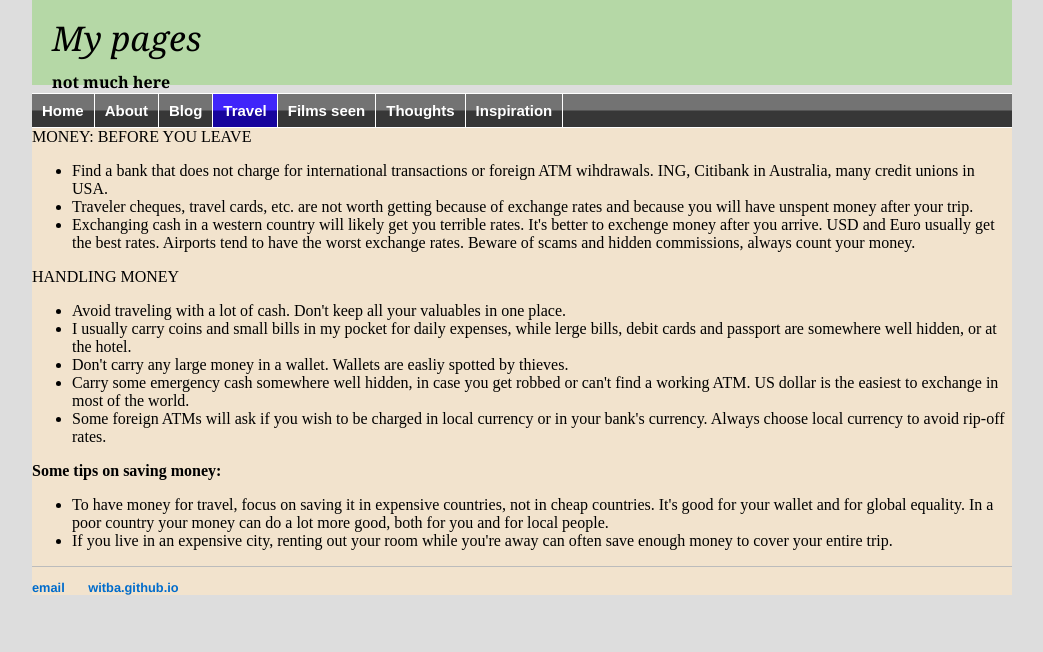
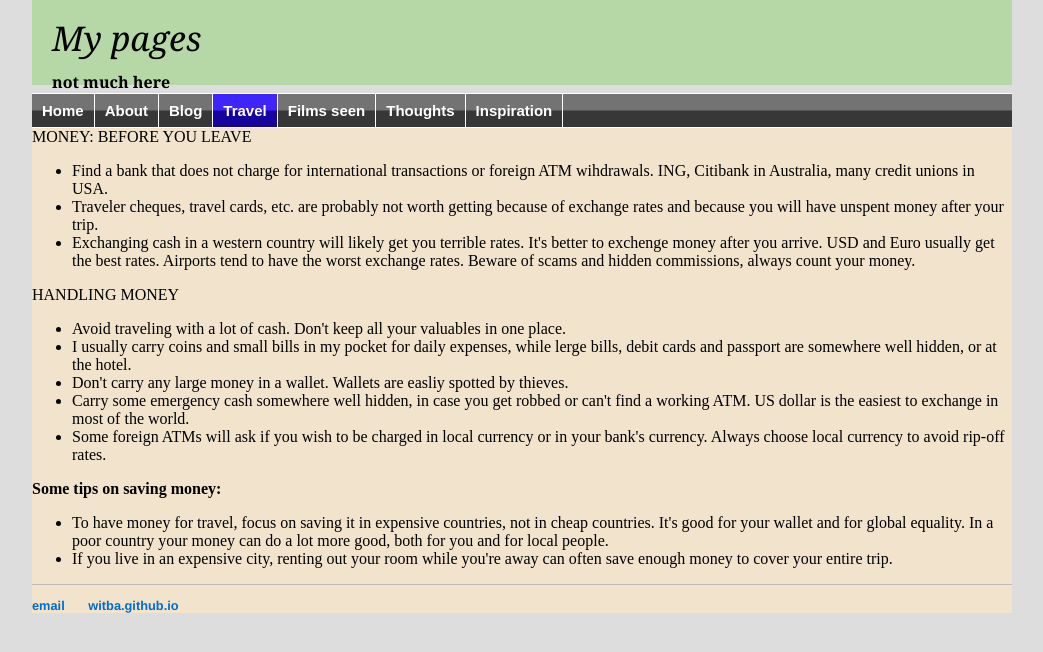
Before and after one commit to witba/witba.github.io, a Jekyll site: the page built from travel/money.html, in a window 1280 px wide. Shown: the top 652 px of the page, without its empty margins (118-1161 px from the left). Built offline with Jekyll 4.4.1, drawn with Linux system fonts in a browser that asks for light colours.

Commit message:
Update money.html

```diff
--- a/travel/money.html
+++ b/travel/money.html
@@ -8,7 +8,7 @@ title: Travel advice
 MONEY: BEFORE YOU LEAVE<br>
 <ul>
 <li>Find a bank that does not charge for international transactions or foreign ATM wihdrawals. ING, Citibank in Australia, many credit unions in USA.
-<li>Traveler cheques, travel cards, etc. are not worth getting because of exchange rates and because you will have unspent money after your trip.
+<li>Traveler cheques, travel cards, etc. are probably not worth getting because of exchange rates and because you will have unspent money after your trip.
 <li>Exchanging cash in a western country will likely get you terrible rates. It's better to exchenge money after you arrive. USD and Euro usually get the best rates. Airports tend to have the worst exchange rates. Beware of scams and hidden commissions, always count your money.
  </ul>
 HANDLING MONEY<br>
```
